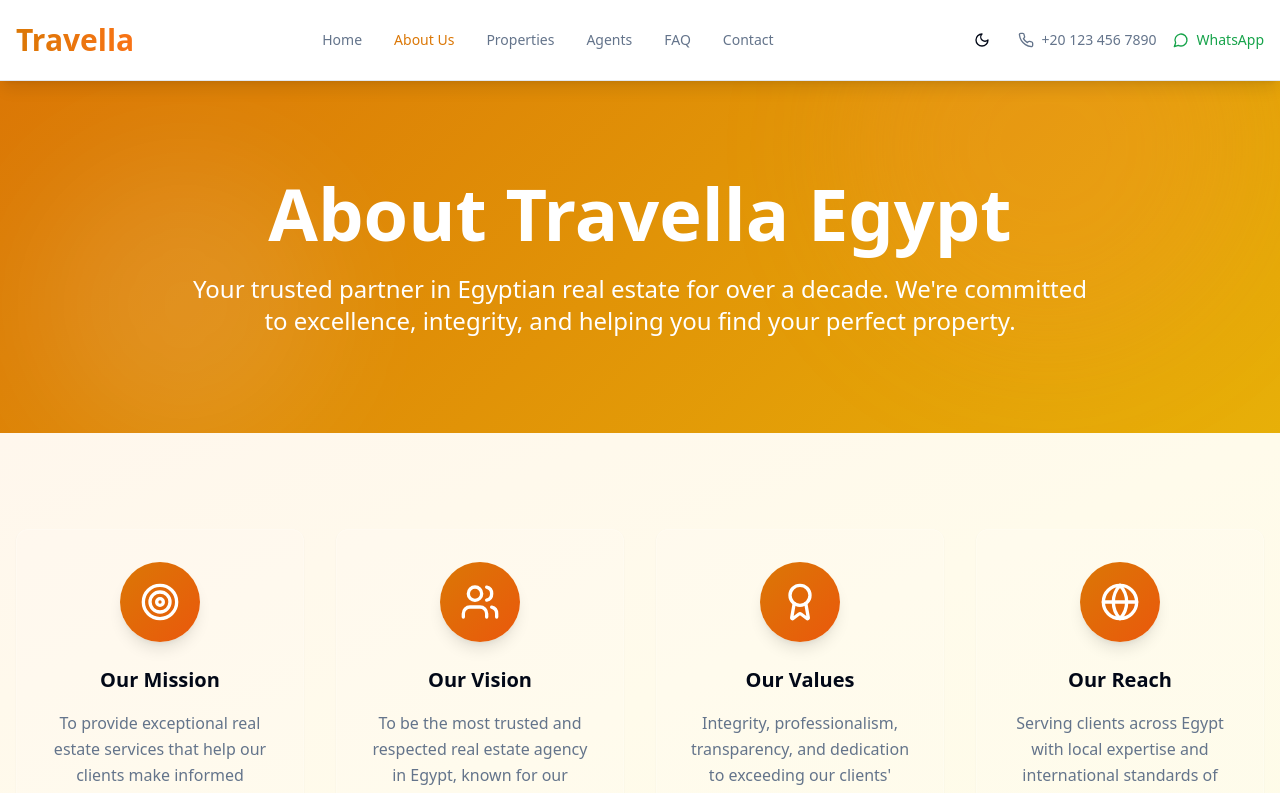
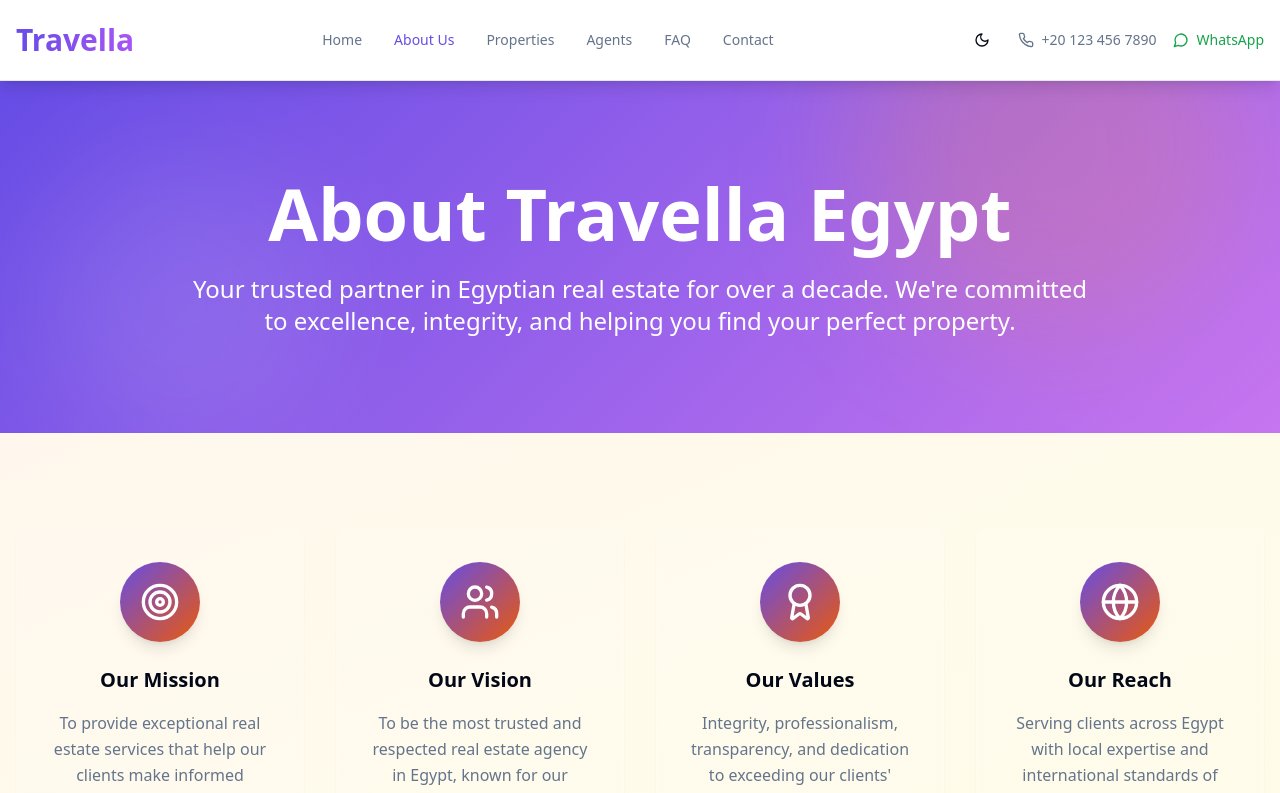
Before and after one commit to MMohmedMahmoudd/travella-oasis-web, a React (Vite) app: page /about in a window 1280 px wide. Shown: the top 793 px of the page. Built offline with nearby package versions, Linux system fonts and the light colour scheme.

Commit message:
Refactor: Update colors and camel animation
- Changed orange/yellow gradients to blue/purple.
- Added a second camel animation that moves up and down.
- Attempted to make the camel animation more realistic.

```diff
--- a/src/components/AboutSnippet.tsx
+++ b/src/components/AboutSnippet.tsx
@@ -11,19 +11,26 @@ const AboutSnippet = () => {
   return (
     <section
       ref={sectionRef}
-      className="py-24 bg-gradient-to-br from-orange-50 via-amber-50 to-yellow-50 dark:from-slate-900 dark:via-slate-800 dark:to-slate-900 relative overflow-hidden transition-all duration-300"
+      className="py-24 bg-gradient-to-br from-blue-50 via-purple-50 to-indigo-50 dark:from-slate-900 dark:via-slate-800 dark:to-slate-900 relative overflow-hidden transition-all duration-300"
     >
       {/* Animated Background Elements */}
       <div className="absolute inset-0 opacity-20 dark:opacity-10">
-        <div className="absolute top-20 left-10 w-64 h-64 bg-orange-300 rounded-full blur-3xl animate-float"></div>
-        <div className="absolute bottom-20 right-10 w-80 h-80 bg-amber-400 rounded-full blur-3xl animate-float" style={{ animationDelay: '3s' }}></div>
-        <div className="absolute top-1/2 left-1/4 w-48 h-48 bg-yellow-300 rounded-full blur-3xl animate-sand-drift"></div>
+        <div className="absolute top-20 left-10 w-64 h-64 bg-blue-300 rounded-full blur-3xl animate-float"></div>
+        <div className="absolute bottom-20 right-10 w-80 h-80 bg-purple-400 rounded-full blur-3xl animate-float" style={{ animationDelay: '3s' }}></div>
+        <div className="absolute top-1/2 left-1/4 w-48 h-48 bg-indigo-300 rounded-full blur-3xl animate-sand-drift"></div>
       </div>
 
-      {/* Desert Camel Animation */}
+      {/* Horizontal Desert Camel Animation */}
       <div className="absolute bottom-10 w-full pointer-events-none">
         <div className="animate-camel-walk">
-          <div className="text-6xl">🐪</div>
+          <div className="text-6xl animate-camel-legs">🐪</div>
+        </div>
+      </div>
+
+      {/* Additional Vertical Camel Animations */}
+      <div className="absolute right-20 top-0 h-full pointer-events-none">
+        <div className="animate-camel-vertical-down" style={{ animationDelay: '5s' }}>
+          <div className="text-5xl animate-camel-legs">🐪</div>
         </div>
       </div>
 
@@ -50,7 +57,7 @@ const AboutSnippet = () => {
             <Button
               asChild
               size="lg"
-              className="bg-gradient-to-r from-orange-500 to-amber-600 hover:from-orange-600 hover:to-amber-700 text-white font-semibold px-8 py-4 rounded-full shadow-lg hover:shadow-xl transform hover:scale-105 transition-all duration-300"
+              className="bg-gradient-to-r from-blue-500 to-purple-600 hover:from-blue-600 hover:to-purple-700 text-white font-semibold px-8 py-4 rounded-full shadow-lg hover:shadow-xl transform hover:scale-105 transition-all duration-300"
             >
               <Link to="/about">Learn More About Us</Link>
             </Button>
--- a/src/components/Hero.tsx
+++ b/src/components/Hero.tsx
@@ -15,9 +15,22 @@ const Hero = () => {
     >
       {/* Animated Background Elements */}
       <div className="absolute inset-0">
-        <div className="absolute top-20 left-10 w-72 h-72 bg-white/10 rounded-full blur-3xl animate-float"></div>
-        <div className="absolute bottom-20 right-10 w-96 h-96 bg-purple-500/10 rounded-full blur-3xl animate-float" style={{ animationDelay: '2s' }}></div>
-        <div className="absolute top-1/2 left-1/3 w-64 h-64 bg-blue-500/10 rounded-full blur-3xl animate-float" style={{ animationDelay: '4s' }}></div>
+        <div className="absolute top-20 left-10 w-72 h-72 bg-blue-300/20 rounded-full blur-3xl animate-float"></div>
+        <div className="absolute bottom-20 right-10 w-96 h-96 bg-purple-500/20 rounded-full blur-3xl animate-float" style={{ animationDelay: '2s' }}></div>
+        <div className="absolute top-1/2 left-1/3 w-64 h-64 bg-indigo-500/20 rounded-full blur-3xl animate-float" style={{ animationDelay: '4s' }}></div>
+      </div>
+
+      {/* Vertical Camel Animations */}
+      <div className="absolute left-5 top-0 h-full pointer-events-none">
+        <div className="animate-camel-vertical-down">
+          <div className="text-4xl animate-camel-legs">🐪</div>
+        </div>
+      </div>
+
+      <div className="absolute right-5 top-0 h-full pointer-events-none">
+        <div className="animate-camel-vertical-up" style={{ animationDelay: '8s' }}>
+          <div className="text-4xl animate-camel-legs">🐪</div>
+        </div>
       </div>
 
       {/* Background Image Overlay */}
@@ -46,7 +59,7 @@ const Hero = () => {
           <div className="flex flex-col sm:flex-row gap-6 justify-center items-center mb-8">
             <Button
               size="lg"
-              className="bg-gradient-to-r from-green-500 to-green-600 hover:from-green-600 hover:to-green-700 text-white font-semibold px-8 py-4 text-lg rounded-full shadow-lg hover:shadow-xl transform hover:scale-105 transition-all duration-300 border-2 border-green-400"
+              className="bg-gradient-to-r from-blue-500 to-purple-600 hover:from-blue-600 hover:to-purple-700 text-white font-semibold px-8 py-4 text-lg rounded-full shadow-lg hover:shadow-xl transform hover:scale-105 transition-all duration-300 border-2 border-blue-400"
             >
               <Phone className="w-5 h-5 mr-2" />
               Call Now
@@ -67,15 +80,15 @@ const Hero = () => {
 
           <div className="flex flex-wrap justify-center gap-6 text-sm md:text-base text-muted-foreground">
             <div className="flex items-center space-x-2 hover:text-primary transition-colors">
-              <div className="w-2 h-2 bg-green-500 rounded-full animate-pulse"></div>
+              <div className="w-2 h-2 bg-blue-500 rounded-full animate-pulse"></div>
               <span>Verified Properties</span>
             </div>
             <div className="flex items-center space-x-2 hover:text-primary transition-colors">
-              <div className="w-2 h-2 bg-blue-500 rounded-full animate-pulse"></div>
+              <div className="w-2 h-2 bg-purple-500 rounded-full animate-pulse"></div>
               <span>Trusted Agents</span>
             </div>
             <div className="flex items-center space-x-2 hover:text-primary transition-colors">
-              <div className="w-2 h-2 bg-purple-500 rounded-full animate-pulse"></div>
+              <div className="w-2 h-2 bg-indigo-500 rounded-full animate-pulse"></div>
               <span>Best Prices</span>
             </div>
           </div>
--- a/src/components/Testimonials.tsx
+++ b/src/components/Testimonials.tsx
@@ -39,8 +39,15 @@ const Testimonials = () => {
     >
       {/* Animated Background Elements */}
       <div className="absolute inset-0 opacity-20 dark:opacity-10">
-        <div className="absolute top-32 right-20 w-72 h-72 bg-blue-300 rounded-full blur-3xl animate-float" style={{ animationDelay: '1s' }}></div>
-        <div className="absolute bottom-32 left-20 w-96 h-96 bg-purple-300 rounded-full blur-3xl animate-float" style={{ animationDelay: '4s' }}></div>
+        <div className="absolute top-32 right-20 w-72 h-72 bg-purple-300 rounded-full blur-3xl animate-float" style={{ animationDelay: '1s' }}></div>
+        <div className="absolute bottom-32 left-20 w-96 h-96 bg-blue-300 rounded-full blur-3xl animate-float" style={{ animationDelay: '4s' }}></div>
+      </div>
+
+      {/* Additional Vertical Camel Animation */}
+      <div className="absolute left-10 top-0 h-full pointer-events-none">
+        <div className="animate-camel-vertical-up" style={{ animationDelay: '12s' }}>
+          <div className="text-5xl animate-camel-legs">🐪</div>
+        </div>
       </div>
 
       <div className="container mx-auto px-4 relative z-10">
--- a/src/index.css
+++ b/src/index.css
@@ -16,7 +16,7 @@
     --popover: 0 0% 100%;
     --popover-foreground: 222.2 84% 4.9%;
 
-    --primary: 32 95% 44%;
+    --primary: 250 75% 60%;
     --primary-foreground: 355.7 100% 97.3%;
 
     --secondary: 210 40% 96.1%;
@@ -46,13 +46,13 @@
     --sidebar-border: 220 13% 91%;
     --sidebar-ring: 217.2 91.2% 59.8%;
 
-    /* Custom colors for modern design */
+    /* Custom colors for modern design - Blue/Purple theme */
     --success: 142 76% 36%;
     --success-foreground: 355.7 100% 97.3%;
-    --gradient-from: 32 95% 44%;
-    --gradient-to: 45 93% 47%;
-    --desert-sand: 39 77% 83%;
-    --sunset-orange: 25 85% 65%;
+    --gradient-from: 250 75% 60%;
+    --gradient-to: 280 80% 70%;
+    --desert-blue: 220 70% 85%;
+    --mystic-purple: 270 65% 75%;
   }
 
   .dark {
@@ -65,7 +65,7 @@
     --popover: 224 71% 4%;
     --popover-foreground: 213 31% 91%;
 
-    --primary: 32 95% 44%;
+    --primary: 250 75% 60%;
     --primary-foreground: 355.7 100% 97.3%;
 
     --secondary: 215 27.9% 16.9%;
@@ -93,13 +93,13 @@
     --sidebar-border: 240 3.7% 15.9%;
     --sidebar-ring: 217.2 91.2% 59.8%;
 
-    /* Dark mode custom colors */
+    /* Dark mode custom colors - Blue/Purple theme */
     --success: 142 76% 36%;
     --success-foreground: 355.7 100% 97.3%;
-    --gradient-from: 32 95% 44%;
-    --gradient-to: 45 93% 47%;
-    --desert-sand: 39 77% 83%;
-    --sunset-orange: 25 85% 65%;
+    --gradient-from: 250 75% 60%;
+    --gradient-to: 280 80% 70%;
+    --desert-blue: 220 70% 85%;
+    --mystic-purple: 270 65% 75%;
   }
 }
 
@@ -142,6 +142,18 @@
     animation: camelWalk 20s linear infinite;
   }
 
+  .animate-camel-vertical-down {
+    animation: camelVerticalDown 15s linear infinite;
+  }
+
+  .animate-camel-vertical-up {
+    animation: camelVerticalUp 18s linear infinite;
+  }
+
+  .animate-camel-legs {
+    animation: camelLegs 1s ease-in-out infinite;
+  }
+
   .animate-sand-drift {
     animation: sandDrift 15s ease-in-out infinite;
   }
@@ -165,17 +177,17 @@
 
   .desert-bg {
     background: linear-gradient(135deg,
-      hsl(var(--desert-sand)) 0%,
-      hsl(var(--sunset-orange)) 50%,
+      hsl(var(--desert-blue)) 0%,
+      hsl(var(--mystic-purple)) 50%,
       hsl(var(--primary)) 100%);
   }
 
   .text-gradient {
-    @apply bg-gradient-to-r from-primary to-orange-500 bg-clip-text text-transparent;
+    @apply bg-gradient-to-r from-primary to-purple-500 bg-clip-text text-transparent;
   }
 
   .section-bg-light {
-    @apply bg-gradient-to-br from-orange-50 via-amber-50 to-yellow-50;
+    @apply bg-gradient-to-br from-blue-50 via-purple-50 to-indigo-50;
   }
 
   .section-bg-dark {
@@ -247,6 +259,39 @@
   }
 }
 
+@keyframes camelVerticalDown {
+  0% {
+    transform: translateY(-100px) rotate(90deg);
+  }
+  100% {
+    transform: translateY(calc(100vh + 100px)) rotate(90deg);
+  }
+}
+
+@keyframes camelVerticalUp {
+  0% {
+    transform: translateY(calc(100vh + 100px)) rotate(-90deg);
+  }
+  100% {
+    transform: translateY(-100px) rotate(-90deg);
+  }
+}
+
+@keyframes camelLegs {
+  0%, 100% {
+    transform: scaleY(1);
+  }
+  25% {
+    transform: scaleY(1.1) translateY(-2px);
+  }
+  50% {
+    transform: scaleY(0.9) translateY(1px);
+  }
+  75% {
+    transform: scaleY(1.05) translateY(-1px);
+  }
+}
+
 @keyframes sandDrift {
   0%, 100% {
     transform: translateX(-20px) translateY(0px);
```
